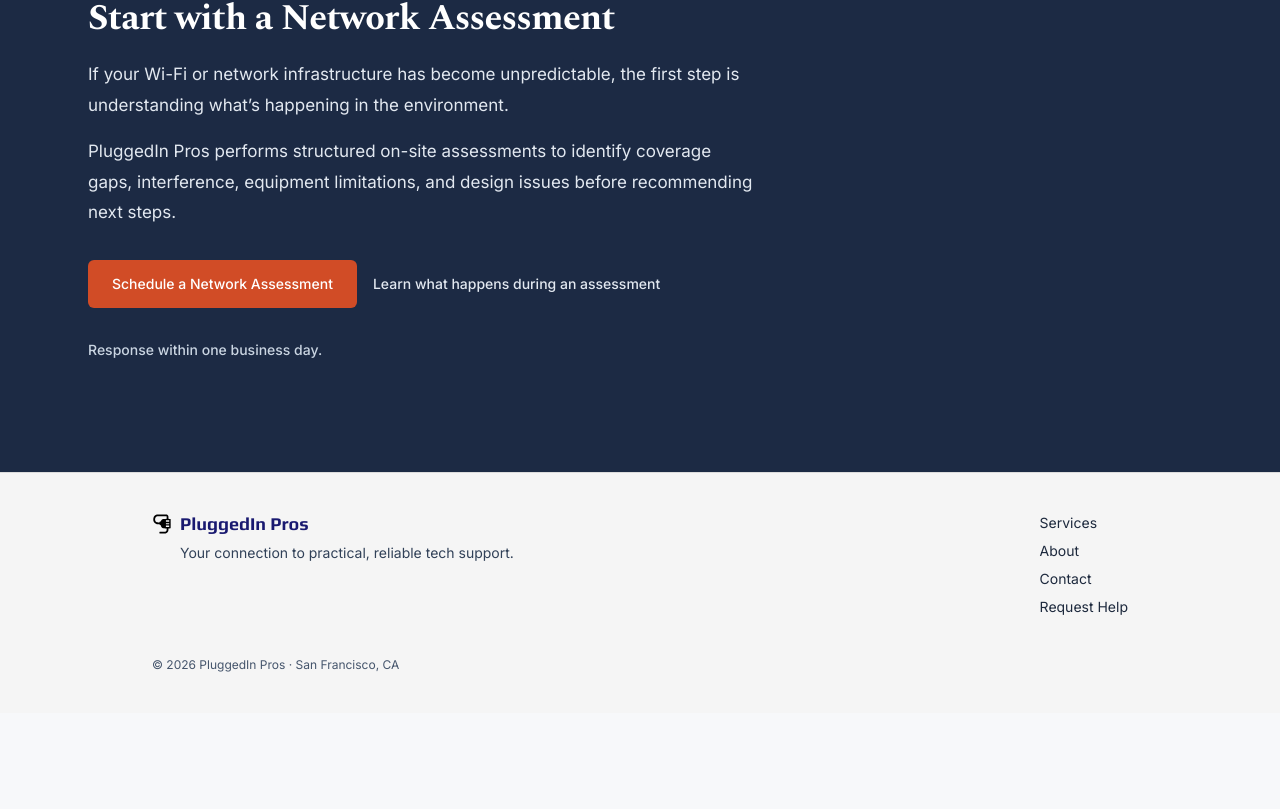
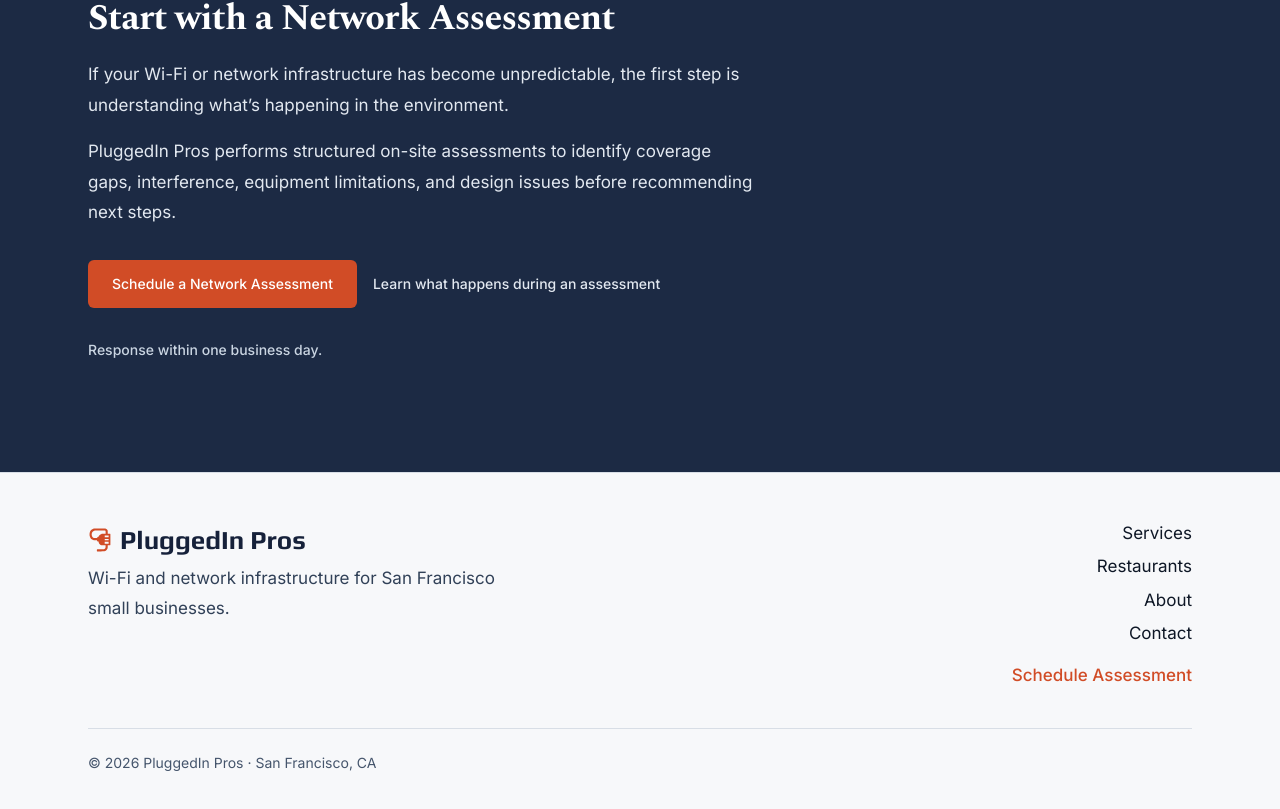
Before and after one commit to getpluggedinsf/website, a Next.js app: page / in a window 1280 px wide. Shown: the part 5808-6617 px from the top of the page. Before the commit the page ends 6521 px from the top, so only its background shows below. Built offline with nearby package versions, Linux system fonts and the light colour scheme.

Commit message:
Redesign footer to match site branding and navigation

```diff
--- a/src/components/Footer.tsx
+++ b/src/components/Footer.tsx
@@ -1,59 +1,57 @@
 // src/components/Footer.tsx
 // NOTE: Rendered globally via src/app/layout.tsx. Do not mount inside pages.
 
-import Image from "next/image";
 import Link from "next/link";
-import { play } from "@/lib/fonts";
+import PlugIcon from "@/components/icons/PlugIcon";
 
 export default function Footer() {
   return (
-    <footer className="border-t border-black/10 bg-[#F5F5F5]">
-      <div className="mx-auto max-w-5xl px-6 py-10">
-        <div className="flex flex-col gap-6 sm:flex-row sm:items-start sm:justify-between">
-          <div className="space-y-2">
-            <Link
-              href="/"
-              className={`${play.className} inline-flex items-center gap-2 text-lg font-bold leading-tight text-[#191970] hover:no-underline`}
-            >
-              <Image
-                src="/plug-icon.svg"
-                alt=""
-                aria-hidden="true"
-                width={20}
-                height={20}
-                className="block h-5 w-5"
-              />
-              PluggedIn Pros
+    <footer className="border-t border-[var(--pip-border)] bg-[var(--pip-bg-warm)]">
+      <div className="mx-auto max-w-6xl px-4 py-12 sm:px-6">
+
+        <div className="flex flex-col gap-10 md:flex-row md:items-start md:justify-between">
+
+          <div className="max-w-md">
+            <Link href="/" className="inline-flex items-center gap-2 no-underline">
+              <PlugIcon className="h-6 w-6 shrink-0 text-[var(--pip-orange)]" />
+              <span className="font-wordmark text-[26px] font-bold text-[var(--pip-wordmark)]">
+                PluggedIn Pros
+              </span>
             </Link>
 
-            <p className="max-w-md text-sm text-slate-700 sm:pl-7">
-              Your connection to practical, reliable tech support.
+            <p className="mt-1 text-[17px] leading-[1.75] text-slate-700">
+              Wi-Fi and network infrastructure for San Francisco small businesses.
             </p>
           </div>
 
-          <div className="flex flex-col gap-2 text-sm">
-            <Link href="/services" className="text-slate-800 hover:text-black">
+          <div className="flex flex-col gap-2 text-[17px] text-[var(--pip-ink)] md:text-right">
+            <Link href="/services" className="underline-offset-4 hover:underline">
               Services
             </Link>
-            <Link href="/about" className="text-slate-800 hover:text-black">
+
+            <Link href="/restaurants" className="underline-offset-4 hover:underline">
+              Restaurants
+            </Link>
+
+            <Link href="/about" className="underline-offset-4 hover:underline">
               About
             </Link>
-            <Link
-              href="/request-help?source=contact&loc=footer"
-              className="text-slate-800 hover:text-black"
-            >
+
+            <Link href="/contact" className="underline-offset-4 hover:underline">
               Contact
             </Link>
+
             <Link
-              href="/request-help?source=request_help&loc=footer"
-              className="text-slate-800 hover:text-black"
+              href="/contact?intent=schedule"
+              className="mt-2 font-medium text-[var(--pip-orange)] underline-offset-4 hover:underline"
             >
-              Request Help
+              Schedule Assessment
             </Link>
           </div>
+
         </div>
 
-        <div className="mt-10 text-xs text-slate-600">
+        <div className="mt-10 border-t border-[var(--pip-border)] pt-6 text-sm text-slate-600">
           © 2026 PluggedIn Pros · San Francisco, CA
         </div>
       </div>
```
